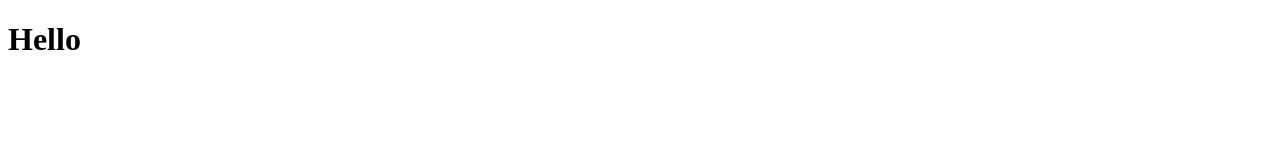
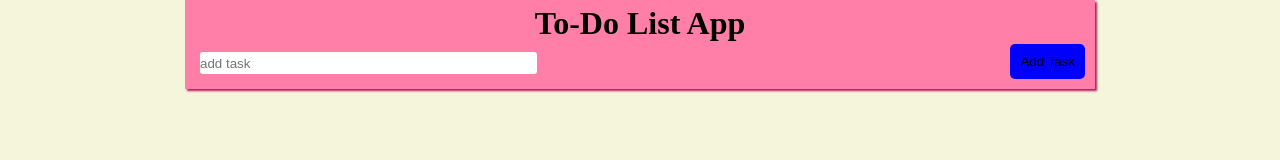
Before and after one commit to sharvani20/To-do-list, a plain HTML site: page index.html in a window 1280 px wide. Drawn offline with Linux system fonts and the light colour scheme.

Commit message:
replace sample code with original

```diff
--- a/index.html
+++ b/index.html
@@ -2,10 +2,72 @@
 <html lang="en">
 <head>
     <meta charset="UTF-8">
-    <meta name="viewport" content="width=<device-width>, initial-scale=1.0">
-    <title>Document</title>
+    <meta name="viewport" content="width=device-width, initial-scale=1.0">
+    <title>To-Do list</title>
+    <style>
+        *{
+            margin: 0;
+            padding: 0;
+        }
+        body{
+           background-color: beige;
+        }
+h1{
+    text-align: center;
+}
+.task-details{
+    display: flex;
+    justify-content: space-between;
+}
+.container{
+    max-width: 900px;
+    margin:auto;
+    margin-bottom: 5px;
+    background-color: rgb(255, 127, 168);
+    box-shadow: 2px 2px 2px rgb(176, 27, 94);
+    padding: 5px;
+}
+.taskbtn{
+    background-color: blue;
+    padding: 10px;
+    border-radius: 5px;
+    margin: 2px 5px 5px 450px;
+    cursor: pointer;
+    border:none;
+}
+li{
+    display: flex;
+    align-content: center;
+    justify-content: space-between;
+    background-color: blueviolet;
+    color: rgb(122, 255, 146);
+    border-radius: 5px ;
+    padding: 5px;
+    margin: 5px;
+
+}
+/* ul{
+    border: 1px solid black;
+} */
+input[type="text"]{
+margin:10px;
+border:none;
+border-radius: 3px;
+}
+
+    </style>
 </head>
 <body>
-    <h1>Hello</h1>
+    <div class="container">
+    <h1>To-Do List App</h1>
+    <div class="task-details">
+<input type="text"  placeholder="add task" size="40" id="text">
+
+<button class="taskbtn" onclick="addtask()">Add Task</button>
+
+ </div>
+<ul id="task"></ul>
+</div>
+<script src="simple.js"></script>
 </body>
 </html>
```
